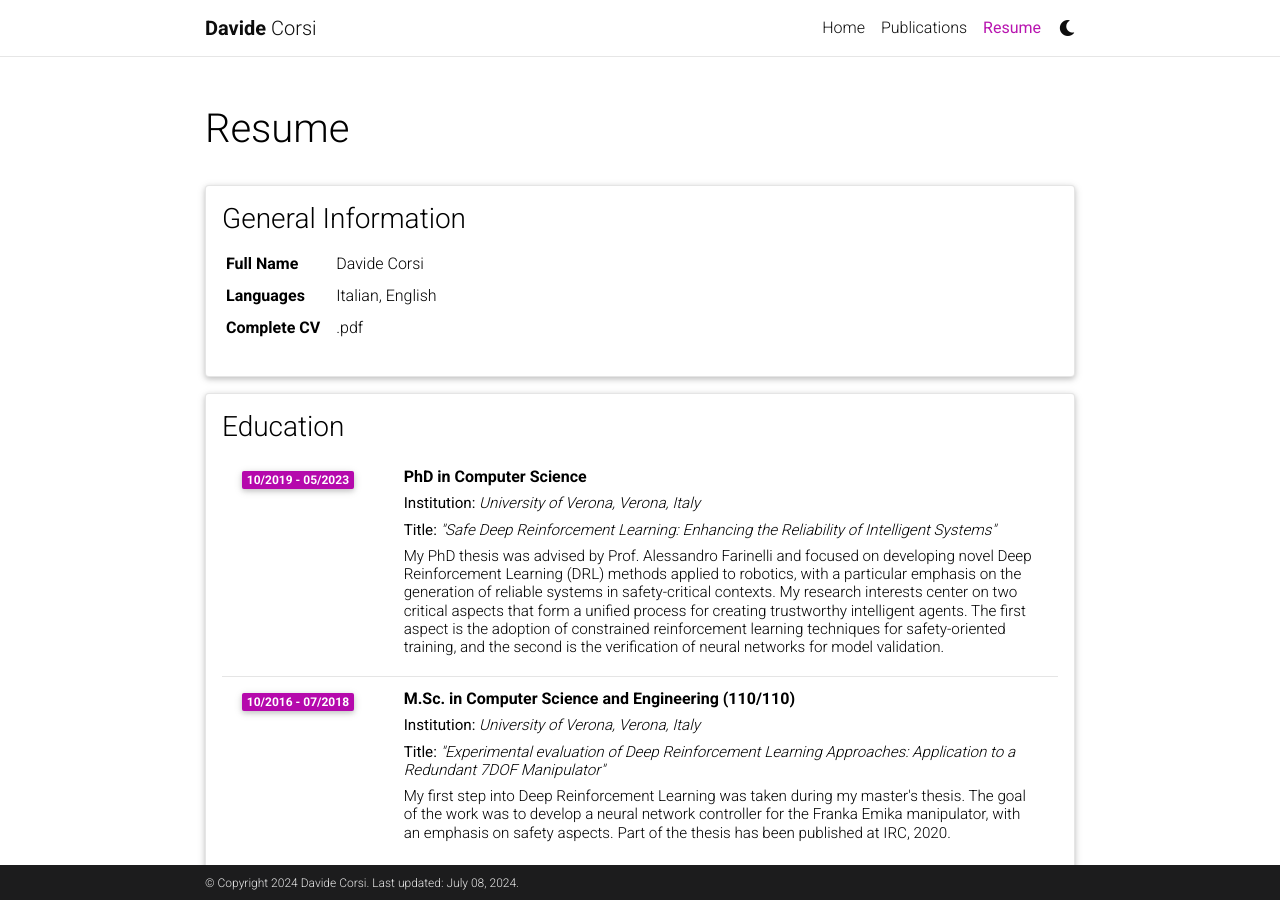
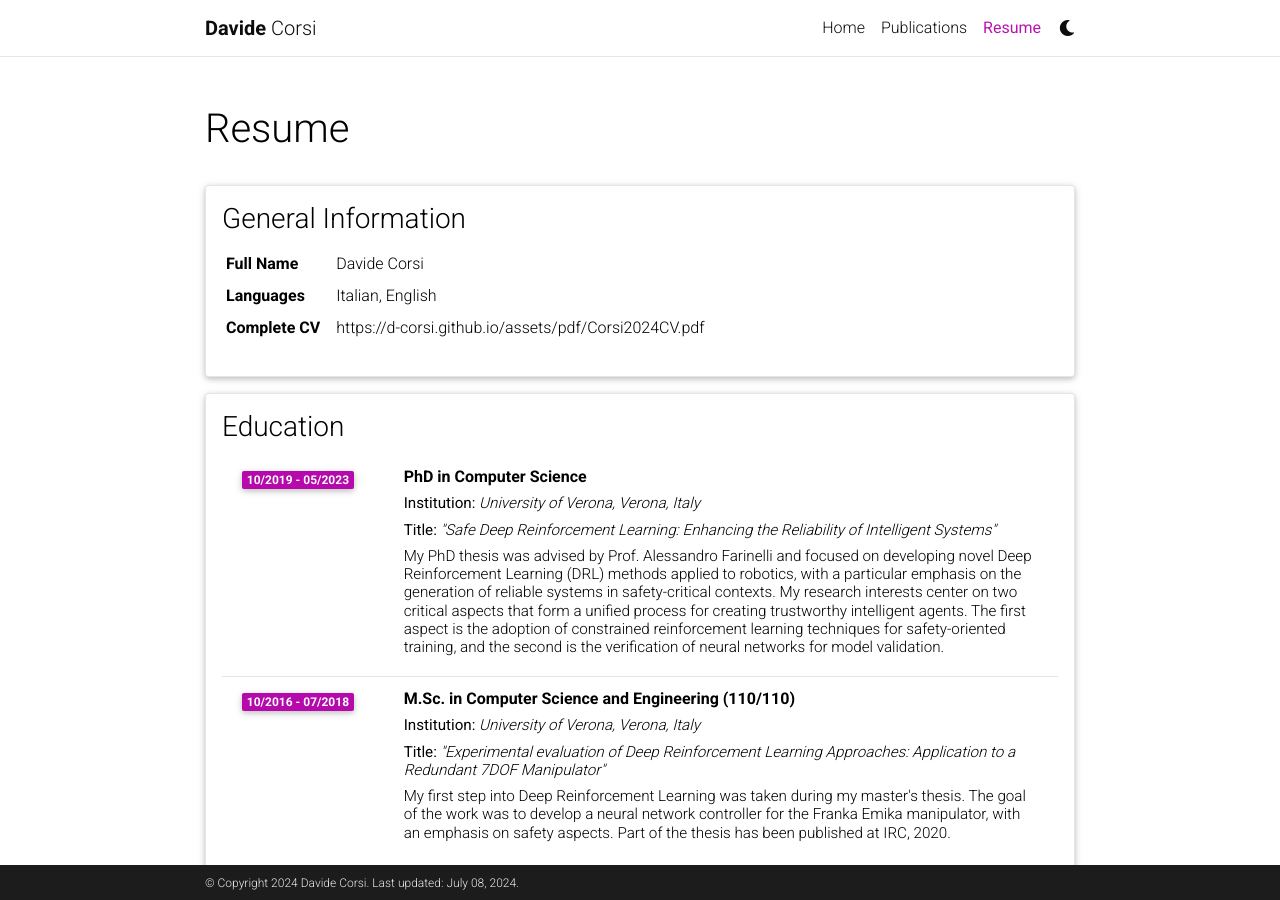
Before and after one commit to d-corsi/d-corsi.github.io, a Jekyll site: the page built from _pages/cv.md, in a window 1280 px wide and 900 px high. Built offline with Jekyll 4.4.1, drawn with Linux system fonts in a browser that asks for light colours; comment, search, counter and statistics services are not loaded; a style sheet for code colours, icons or effects is not loaded; some of the changed lines change nothing that is shown.

Commit message:
Update cv.yml

```diff
--- a/_data/cv.yml
+++ b/_data/cv.yml
@@ -6,7 +6,7 @@
     - name: Languages
       value: Italian, English
     - name: Complete CV
-      value: .pdf
+      value: https://d-corsi.github.io/assets/pdf/Corsi2024CV.pdf
 
 - title: Education
   type: time_table
```
